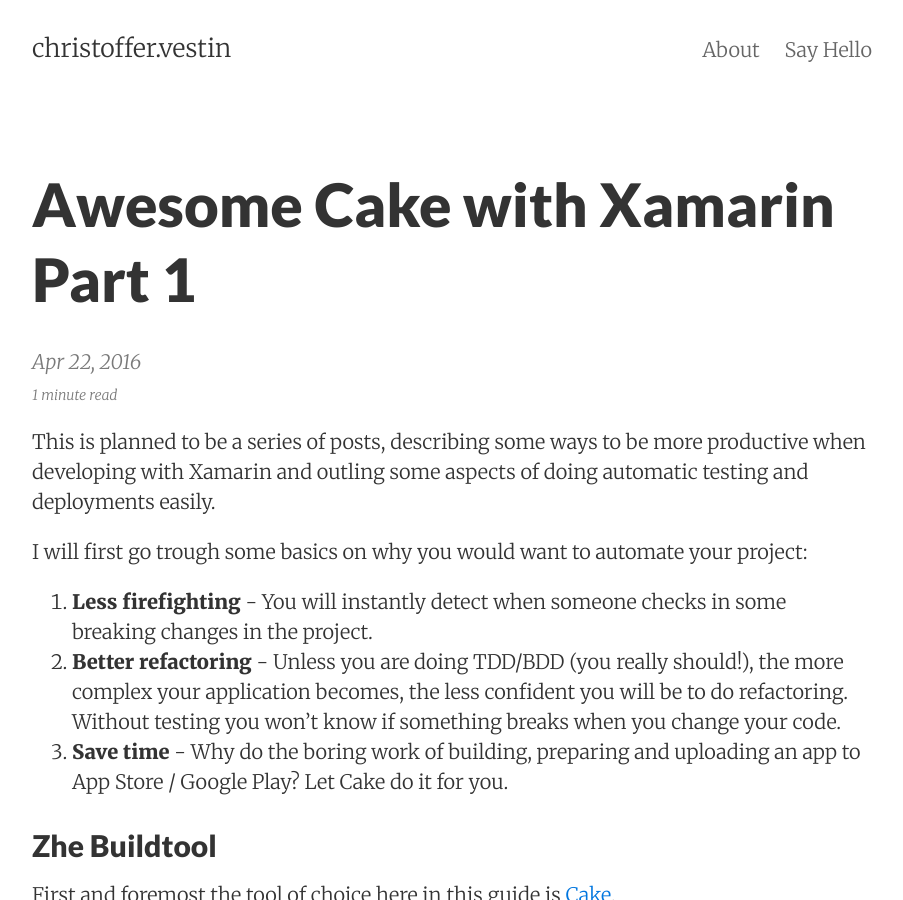
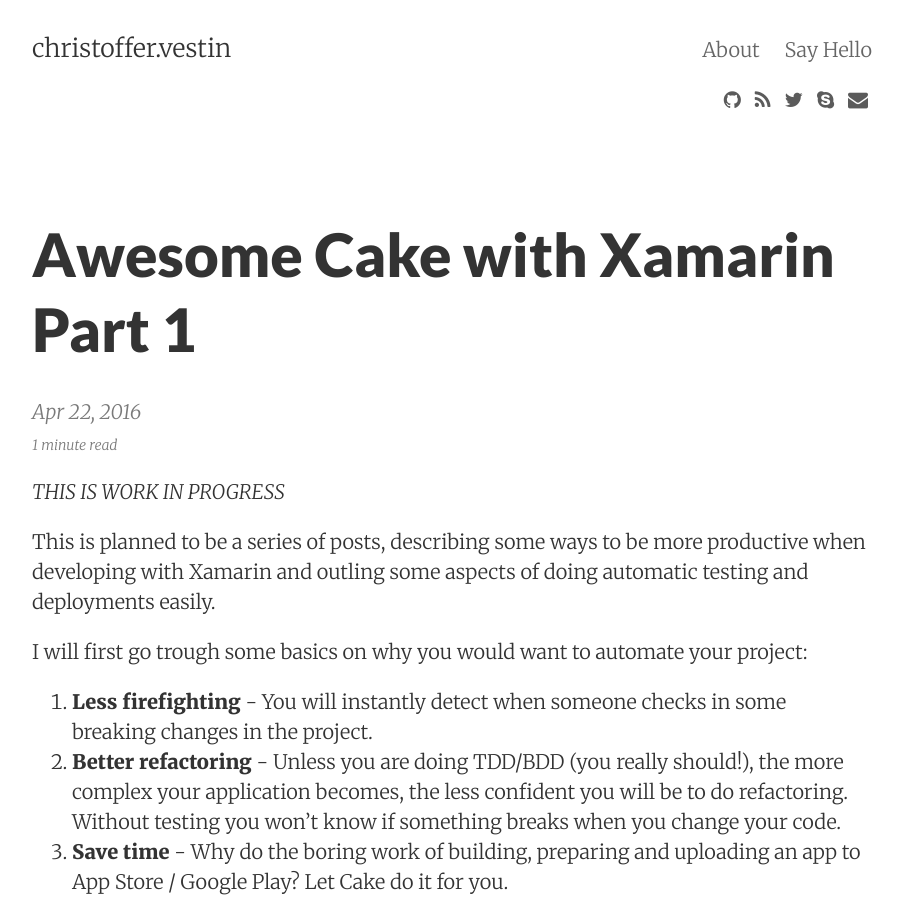
Before and after one commit to ceve/ceve.github.io, a Jekyll site: the page built from _posts/2016-04-22-awesome-cake-with-xamarin.md, in a window 1280 px wide and 900 px high. Shown: the whole window, without its empty margins (188-1091 px from the left). Built offline with Jekyll 4.4.1, drawn with Linux system fonts in a browser that asks for light colours; nearby versions of some CDN libraries; comment, search, counter and statistics services are not loaded.

Commit message:
Some configuration changes

```diff
--- a/_config.yml
+++ b/_config.yml
@@ -20,7 +20,7 @@
 animated:             false
 show_related_posts:   false
 show_post_footers:    false
-show_social_icons:    false
+show_social_icons:    true
 ajaxify_contact_form: false
 enable_mathjax: false
 extended_fonts: false
@@ -28,7 +28,7 @@
 
 # Disqus post comments
 # (leave blank to disable Disqus)
-disqus_shortname:
+disqus_shortname: ceve
 
 # Facebook Comments plugin
 # (leave blank to disable Facebook Comments, otherwise set it to true)
--- a/_posts/2016-04-22-awesome-cake-with-xamarin.md
+++ b/_posts/2016-04-22-awesome-cake-with-xamarin.md
@@ -5,6 +5,8 @@
 published: true
 categories: xamarin cake
 ---
+
+*THIS IS WORK IN PROGRESS*
 
 This is planned to be a series of posts, describing some ways to be more productive when developing with Xamarin and outling some aspects of doing automatic testing and deployments easily.
 
```
